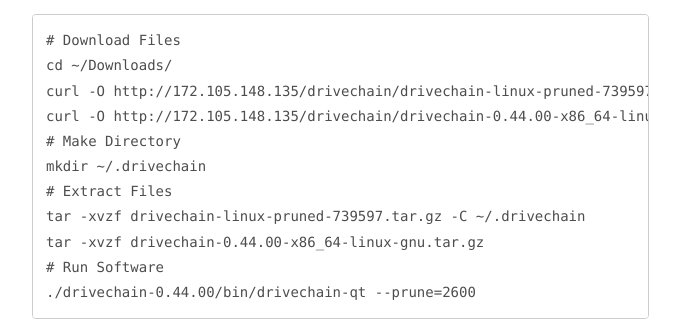
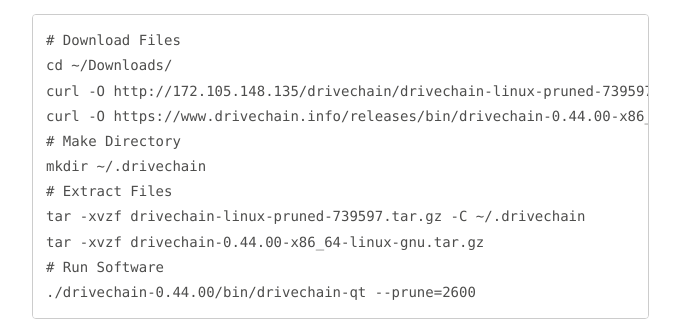
Before and after one commit to drivechain-project/drivechain.info, a Jekyll site: the page built from releases/index.md, in a window 1280 px wide and 900 px high, scrolled down 1391 px. Shown: the part 228-549 px from the top of the window, without its empty margins (138-818 px from the left). Built offline with Jekyll 4.4.1, drawn with Linux system fonts in a browser that asks for light colours; our own code applies the rules of GitHub Pages for plain Markdown files; comment, search, counter and statistics services are not loaded; some of the changed lines change nothing that is shown.

```diff
--- a/releases/index.md
+++ b/releases/index.md
@@ -32,22 +32,22 @@
 
 [**Folder w/ All Releases**](http://release.drivechain.info/)
 
-[drivechain-dmg]: http://172.105.148.135/drivechain/drivechain-0.44.00-osx.dmg
-[drivechain-exe]: http://172.105.148.135/drivechain/drivechain-0.44.00-win64-setup.exe
-[drivechain-tar]: http://172.105.148.135/drivechain/drivechain-0.44.00-x86_64-linux-gnu.tar.gz
-[testchain-dmg]: http://172.105.148.135/drivechain/testchain-18.00.00-osx.dmg
-[testchain-exe]: http://172.105.148.135/drivechain/testchain-18.00.00-win64-setup.exe
-[testchain-tar]: http://172.105.148.135/drivechain/testchain-18.00.00-x86_64-linux-gnu.tar.gz
-[train-dmg]: http://172.105.148.135/drivechain/trainchain-81.00.00-osx.dmg
-[train-exe]: http://172.105.148.135/drivechain/trainchain-81.00.00-win64-setup.exe
-[train-tar]: http://172.105.148.135/drivechain/trainchain-81.00.00-x86_64-linux-gnu.tar.gz
-[thunder-dmg]: http://172.105.148.135/drivechain/thunder-8.00.00-osx.dmg
-[thunder-exe]: http://172.105.148.135/drivechain/thunder-8.00.00-win64-setup.exe
-[thunder-tar]: http://172.105.148.135/drivechain/thunder-8.00.00-x86_64-linux-gnu.tar.gz
-[zside-tar]: http://172.105.148.135/drivechain/zside-9.00-x86_64-pc-linux-gnu.tar.gz
-[bitasset-dmg]: http://172.105.148.135/drivechain/bitassets-4.00.00-osx.dmg
-[bitasset-exe]: http://172.105.148.135/drivechain/bitassets-4.00.00-win64-setup.exe
-[bitasset-tar]: http://172.105.148.135/drivechain/bitassets-4.00.00-x86_64-linux-gnu.tar.gz
+[drivechain-dmg]: https://www.drivechain.info/releases/bin/drivechain-0.44.00-osx.dmg
+[drivechain-exe]: https://www.drivechain.info/releases/bin/drivechain-0.44.00-win64-setup.exe
+[drivechain-tar]: https://www.drivechain.info/releases/bin/drivechain-0.44.00-x86_64-linux-gnu.tar.gz
+[testchain-dmg]: https://www.drivechain.info/releases/bin/testchain-18.00.00-osx.dmg
+[testchain-exe]: https://www.drivechain.info/releases/bin/testchain-18.00.00-win64-setup.exe
+[testchain-tar]: https://www.drivechain.info/releases/bin/testchain-18.00.00-x86_64-linux-gnu.tar.gz
+[train-dmg]: https://www.drivechain.info/releases/bin/trainchain-81.00.00-osx.dmg
+[train-exe]: https://www.drivechain.info/releases/bin/trainchain-81.00.00-win64-setup.exe
+[train-tar]: https://www.drivechain.info/releases/bin/trainchain-81.00.00-x86_64-linux-gnu.tar.gz
+[thunder-dmg]: https://www.drivechain.info/releases/bin/thunder-8.00.00-osx.dmg
+[thunder-exe]: https://www.drivechain.info/releases/bin/thunder-8.00.00-win64-setup.exe
+[thunder-tar]: https://www.drivechain.info/releases/bin/thunder-8.00.00-x86_64-linux-gnu.tar.gz
+[zside-tar]: https://www.drivechain.info/releases/bin/zside-9.00-x86_64-pc-linux-gnu.tar.gz
+[bitasset-dmg]: https://www.drivechain.info/releases/bin/bitassets-4.00.00-osx.dmg
+[bitasset-exe]: https://www.drivechain.info/releases/bin/bitassets-4.00.00-win64-setup.exe
+[bitasset-tar]: https://www.drivechain.info/releases/bin/bitassets-4.00.00-x86_64-linux-gnu.tar.gz
 
 
 Click [here for CHECKSUMs](/releases/bin/checksums.txt).
@@ -85,7 +85,7 @@
     # Download Files
     cd ~/Downloads/
     curl -O http://172.105.148.135/drivechain/drivechain-linux-pruned-739597.tar.gz
-    curl -O http://172.105.148.135/drivechain/drivechain-0.44.00-x86_64-linux-gnu.tar.gz
+    curl -O https://www.drivechain.info/releases/bin/drivechain-0.44.00-x86_64-linux-gnu.tar.gz
     # Make Directory
     mkdir ~/.drivechain
     # Extract Files
```
Also changed, not shown: 16 other files.
